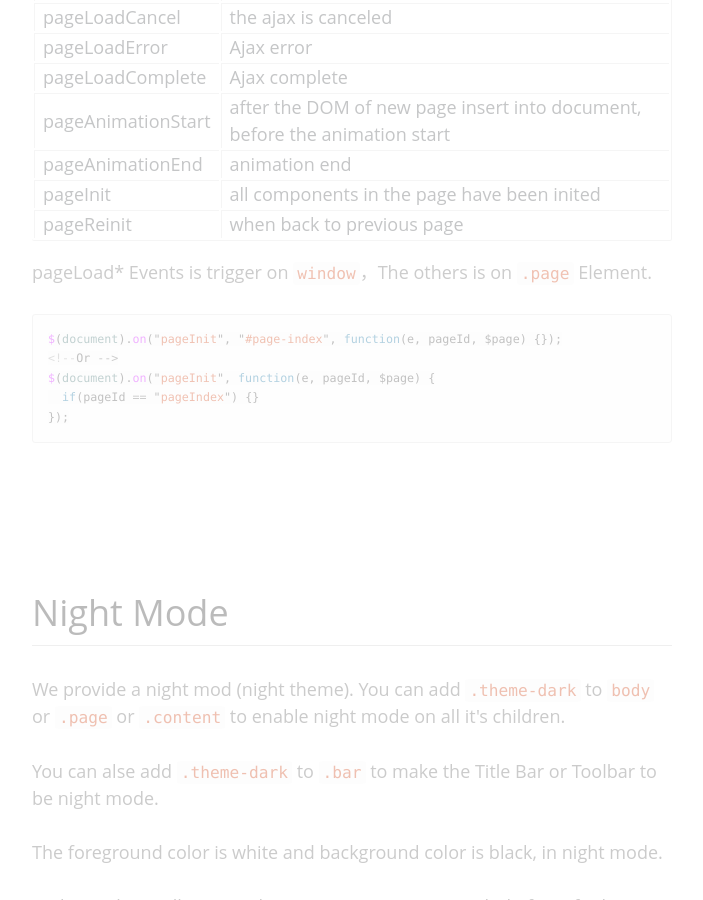
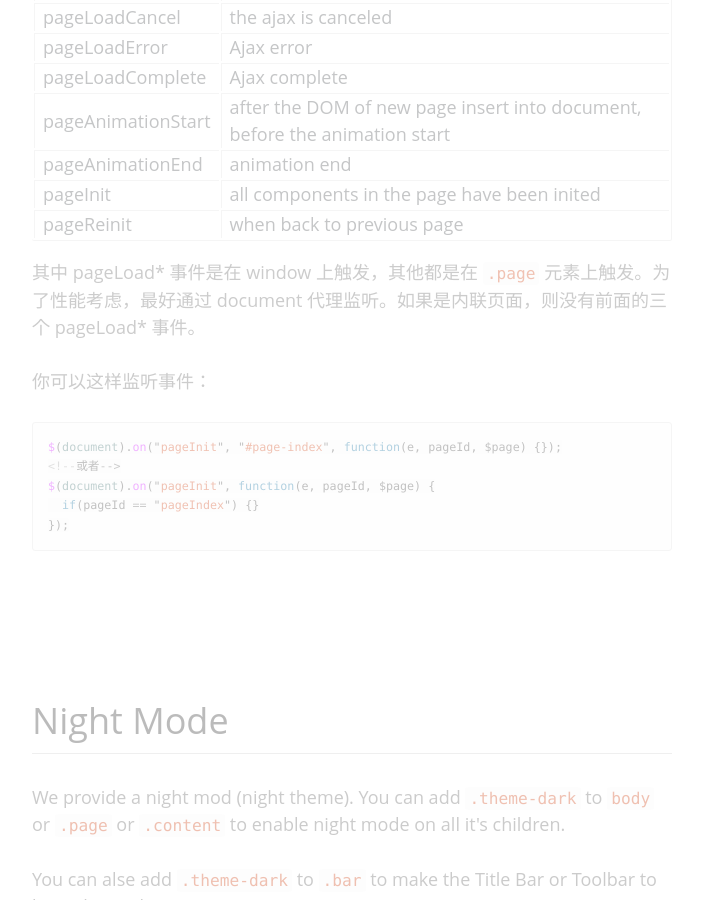
Before and after one commit to lihongxun945/light7-cn, a Jekyll site: the page built from docs/components.html, in a window 1280 px wide and 900 px high, scrolled down 76243 px. Shown: the whole window, without its empty margins (181-884 px from the left). Built offline with Jekyll 4.4.1, drawn with Linux system fonts in a browser that asks for light colours; a style sheet for code colours, icons or effects is not loaded.

Commit message:
Revert "translate"
This reverts commit 40a1e40b993c848fae3cbc09d2a5645c7d353448.

```diff
--- a/docs/_includes/_components/router.html
+++ b/docs/_includes/_components/router.html
@@ -187,12 +187,13 @@ $.router.replacePage(url, noAnimation);
     </tr>
   </table>
 
-  <p>pageLoad* Events is trigger on <code>window</code>，The others is on <code>.page</code> Element.</p>
+  <p>其中 pageLoad* 事件是在 window 上触发，其他都是在 <code>.page</code> 元素上触发。为了性能考虑，最好通过 document 代理监听。如果是内联页面，则没有前面的三个 pageLoad* 事件。</p>
 
+  <p>你可以这样监听事件：</p>
 
 {% highlight js %}
 $(document).on("pageInit", "#page-index", function(e, pageId, $page) {});
-<!--Or -->
+<!--或者-->
 $(document).on("pageInit", function(e, pageId, $page) {
   if(pageId == "pageIndex") {}
 });
```
